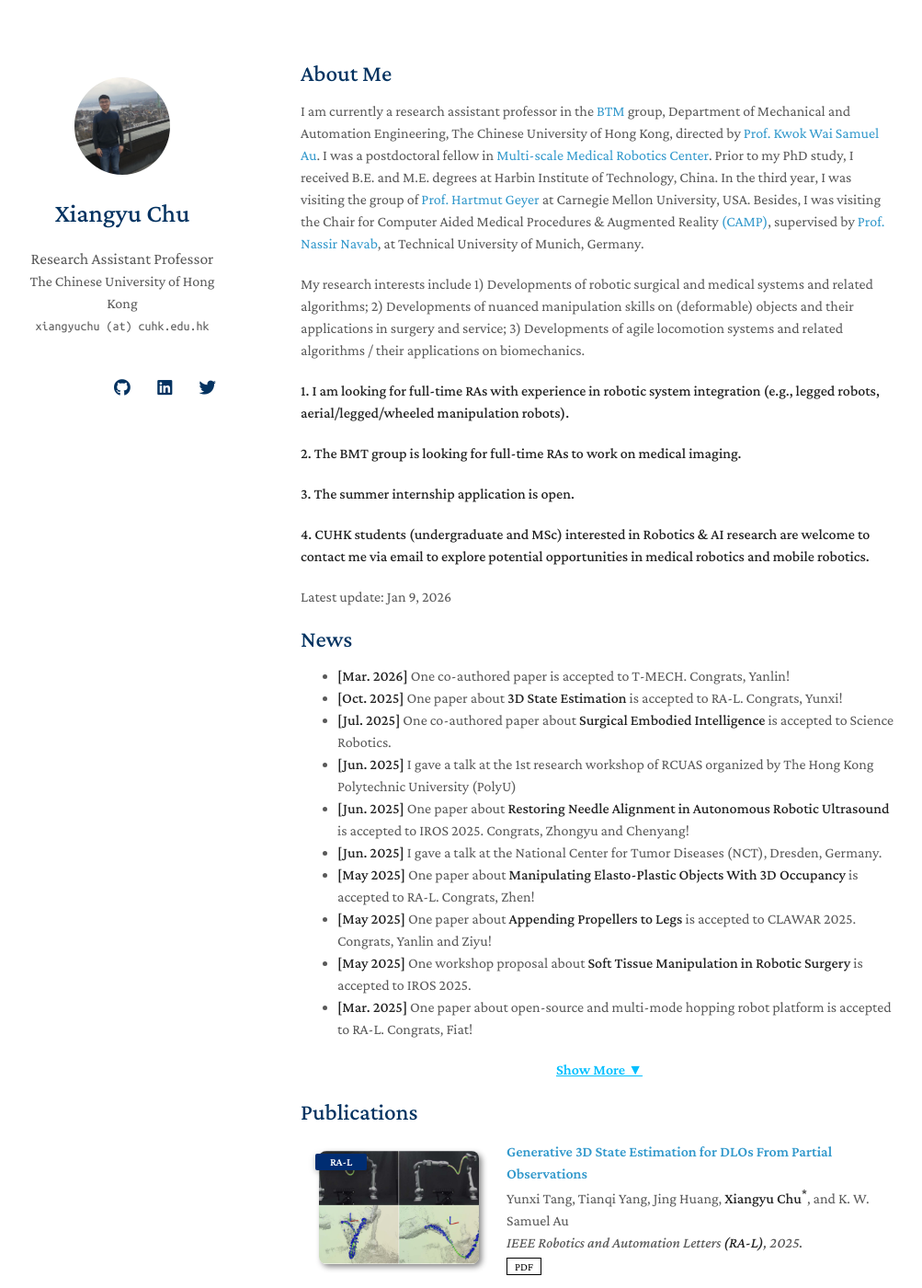
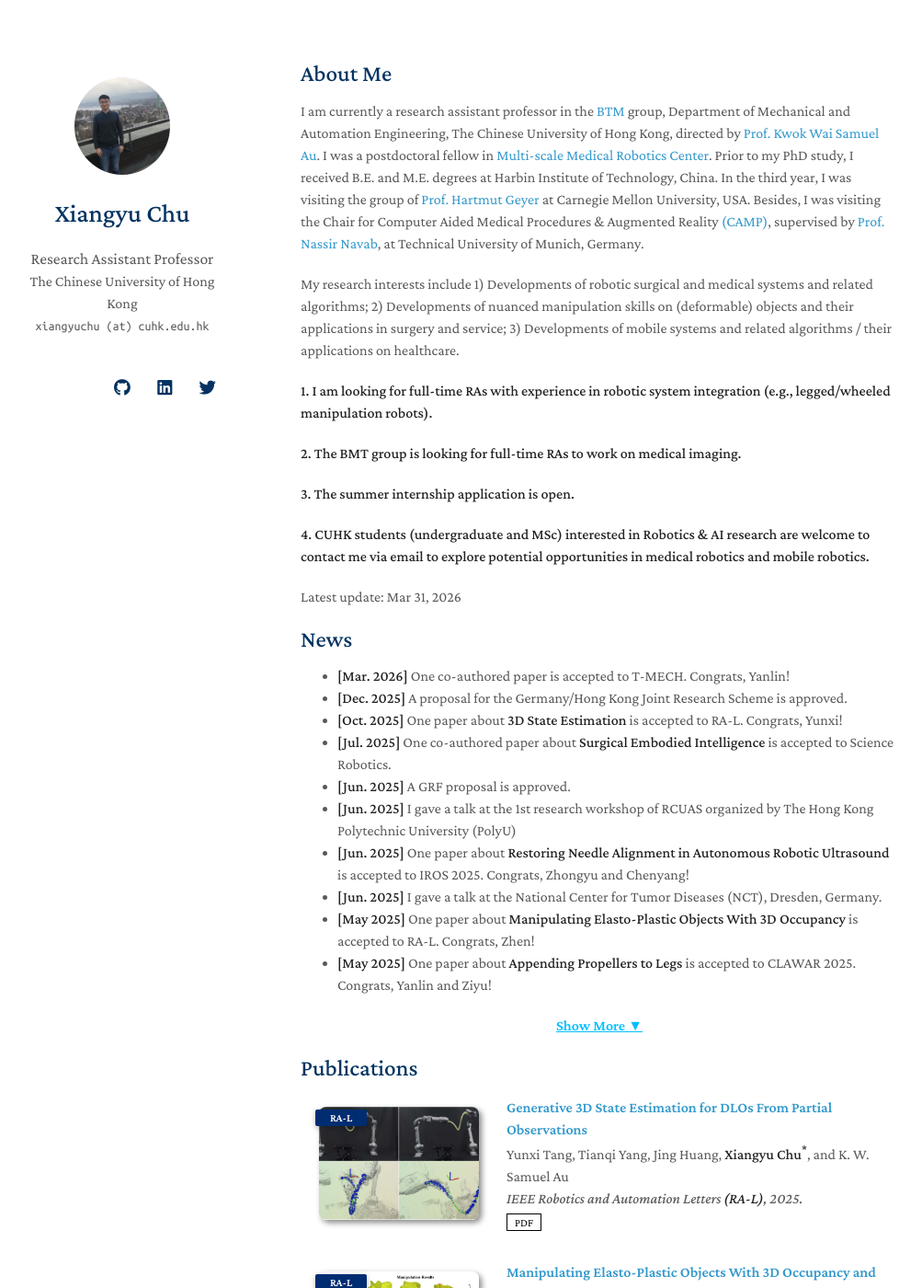
Before and after one commit to xiangyuchu03/xiangyuchu03.github.io, a Jekyll site: the page built from index.md, in a window 1280 px wide and 1400 px high. Shown: the whole window at 92% size, without its empty margins (143-1146 px from the left). Built offline with Jekyll 4.4.1, drawn with Linux system fonts in a browser that asks for light colours; nearby versions of some CDN libraries; a style sheet for code colours, icons or effects is not loaded; our own code applies the rules of GitHub Pages for plain Markdown files.

Commit message:
Update index.md

```diff
--- a/index.md
+++ b/index.md
@@ -7,9 +7,9 @@ layout: homepage
 I am currently a research assistant professor in the [BTM](https://biomedirobotics.com/) group, Department of Mechanical and Automation Engineering, The Chinese University of Hong Kong, directed by [Prof. Kwok Wai Samuel Au](https://www4.mae.cuhk.edu.hk/peoples/au-kwok-wai-samuel/).
 I was a postdoctoral fellow in [Multi-scale Medical Robotics Center](https://www.mrc-cuhk.com/). Prior to my PhD study, I received B.E. and M.E. degrees at Harbin Institute of Technology, China. In the third year, I was visiting the group of [Prof. Hartmut Geyer](https://www.cs.cmu.edu/~hgeyer/) at Carnegie Mellon University, USA. Besides, I was visiting the Chair for Computer Aided Medical Procedures & Augmented Reality [(CAMP)](https://www.cs.cit.tum.de/camp/start/), supervised by [Prof. Nassir Navab](https://www.professoren.tum.de/en/navab-nassir), at Technical University of Munich, Germany.
 
-My research interests include 1) Developments of robotic surgical and medical systems and related algorithms; 2) Developments of nuanced manipulation skills on (deformable) objects and their applications in surgery and service; 3) Developments of agile locomotion systems and related algorithms / their applications on biomechanics.
+My research interests include 1) Developments of robotic surgical and medical systems and related algorithms; 2) Developments of nuanced manipulation skills on (deformable) objects and their applications in surgery and service; 3) Developments of mobile systems and related algorithms / their applications on healthcare.
 
-**1. I am looking for full-time RAs with experience in robotic system integration (e.g., legged robots, aerial/legged/wheeled manipulation robots).**
+**1. I am looking for full-time RAs with experience in robotic system integration (e.g., legged/wheeled manipulation robots).**
 
 **2. The BMT group is looking for full-time RAs to work on medical imaging.**
 
@@ -17,13 +17,15 @@ My research interests include 1) Developments of robotic surgical and medical sy
 
 **4. CUHK students (undergraduate and MSc) interested in Robotics & AI research are welcome to contact me via email to explore potential opportunities in medical robotics and mobile robotics.**
 
-Latest update: Jan 9, 2026
+Latest update: Mar 31, 2026
 
 ## News
 <ul id="news-list">
     <li class="news-item"><strong>[Mar. 2026]</strong> One co-authored paper is accepted to T-MECH. Congrats, Yanlin! </li>
+    <li class="news-item"><strong>[Dec. 2025]</strong> A proposal for the Germany/Hong Kong Joint Research Scheme is approved. </li>
     <li class="news-item"><strong>[Oct. 2025]</strong> One paper about <strong> 3D State Estimation </strong> is accepted to RA-L. Congrats, Yunxi! </li>
     <li class="news-item"><strong>[Jul. 2025]</strong> One co-authored paper about <strong> Surgical Embodied Intelligence </strong> is accepted to Science Robotics. </li>
+    <li class="news-item"><strong>[Jun. 2025]</strong> A GRF proposal is approved. </li>
     <li class="news-item"><strong>[Jun. 2025]</strong> I gave a talk at the 1st research workshop of RCUAS organized by The Hong Kong Polytechnic University (PolyU) </li>
     <li class="news-item"><strong>[Jun. 2025]</strong> One paper about <strong> Restoring Needle Alignment in Autonomous Robotic Ultrasound </strong> is accepted to IROS 2025. Congrats, Zhongyu and Chenyang!</li>
     <li class="news-item"><strong>[Jun. 2025]</strong> I gave a talk at the National Center for Tumor Diseases (NCT), Dresden, Germany. </li>
```
